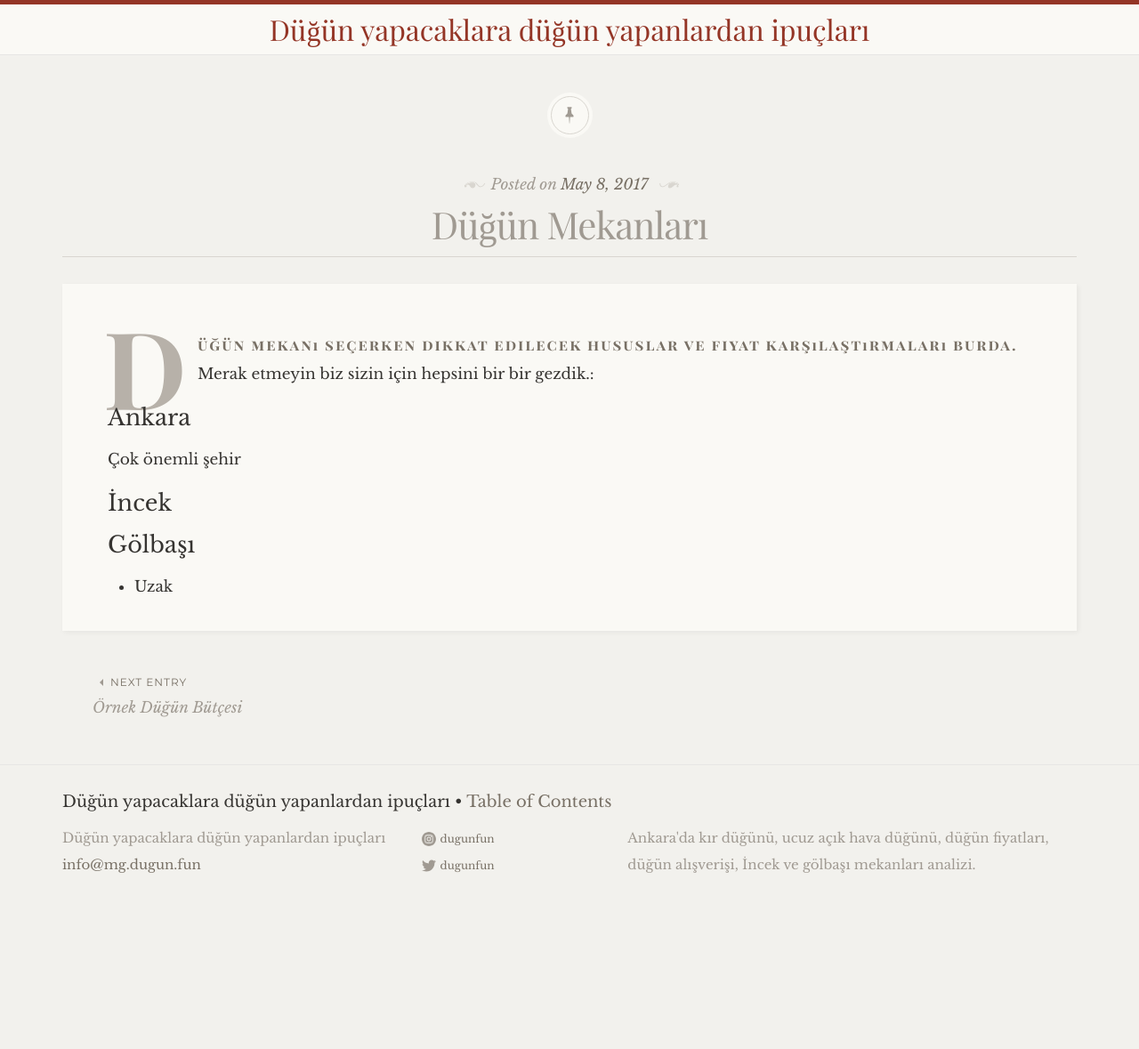
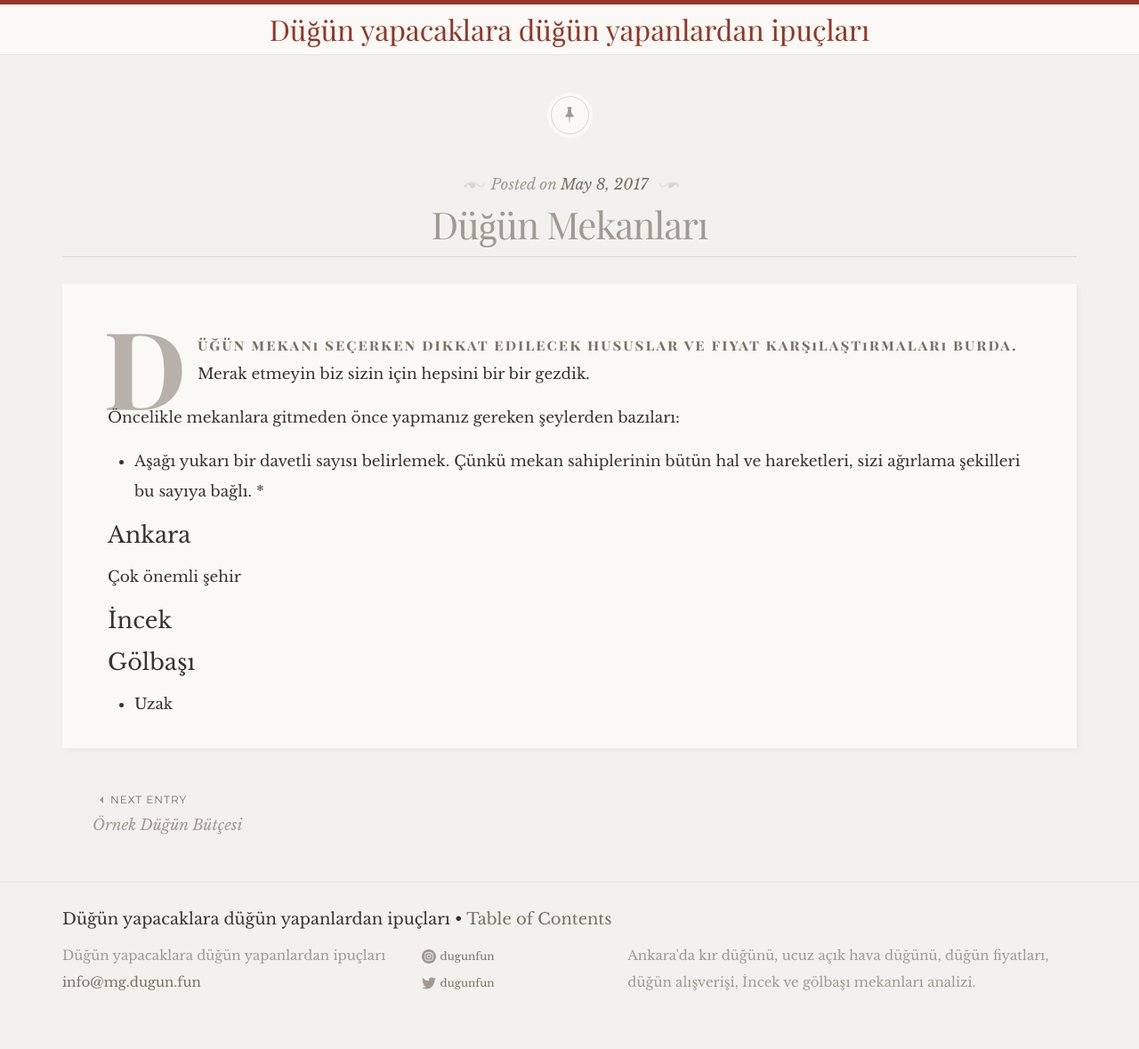
Before and after one commit to whicher/kir, a Jekyll site: the page built from _posts/2017-05-08-dugun-mekanlari.md, in a window 1280 px wide. Shown: the whole page at 89% size. Built offline with Jekyll 4.4.1, drawn with Linux system fonts in a browser that asks for light colours; some web fonts are replaced; comment, search, counter and statistics services are not loaded; before the commit the page ends 1047 px from its top, so only the background shows below that.

```diff
--- a/_posts/2017-05-08-dugun-mekanlari.md
+++ b/_posts/2017-05-08-dugun-mekanlari.md
@@ -4,8 +4,12 @@ title:  "Düğün Mekanları"
 date:   2017-05-08 11:11:11 +0100
 ---
 
-Düğün mekanı seçerken dikkat edilecek hususlar ve fiyat karşılaştırmaları burda.
-Merak etmeyin biz sizin için hepsini bir bir gezdik.:
+Düğün mekanı seçerken dikkat edilecek hususlar ve fiyat karşılaştırmaları burda. Merak etmeyin biz sizin için hepsini bir bir gezdik.
+
+Öncelikle mekanlara gitmeden önce yapmanız gereken şeylerden bazıları:
+
+* Aşağı yukarı bir davetli sayısı belirlemek. Çünkü mekan sahiplerinin bütün hal ve hareketleri, sizi ağırlama şekilleri bu sayıya bağlı.
+*
 
 # Ankara
 
```
Also changed, not shown: 6 other files.
